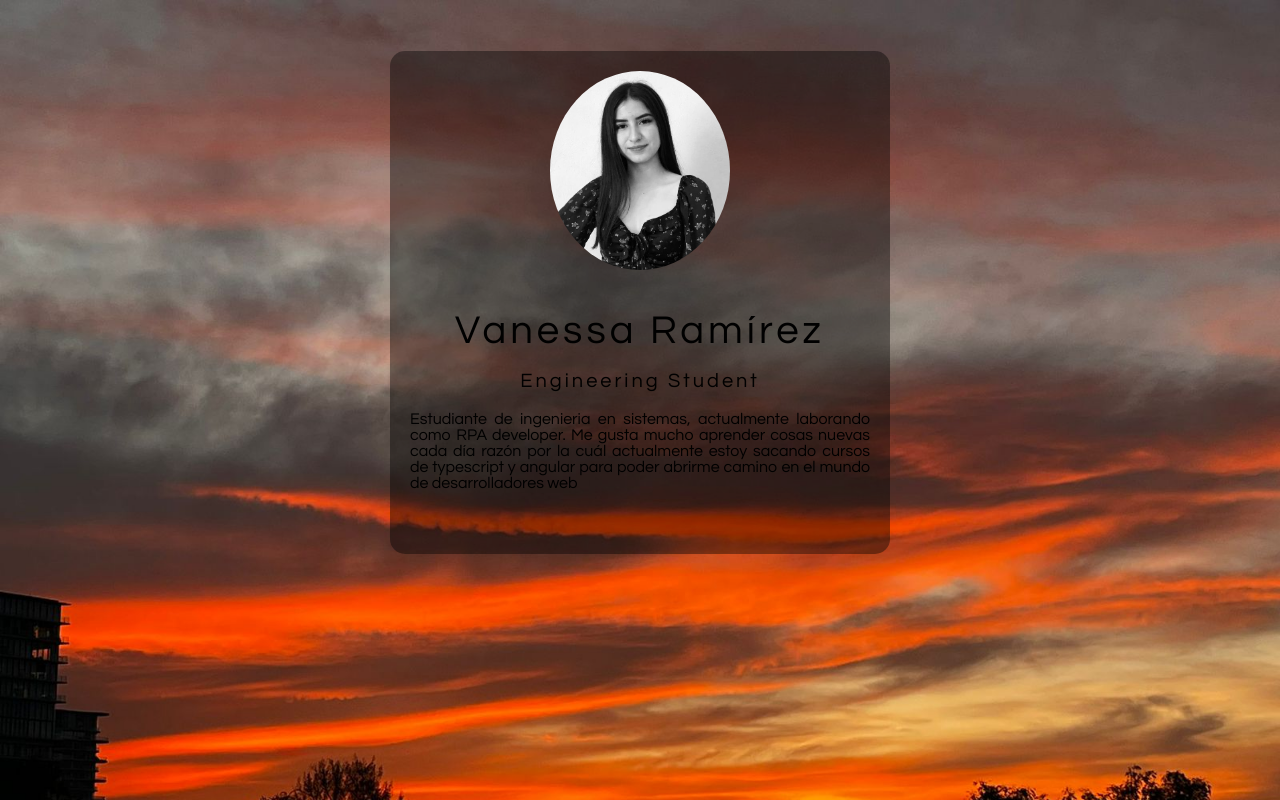
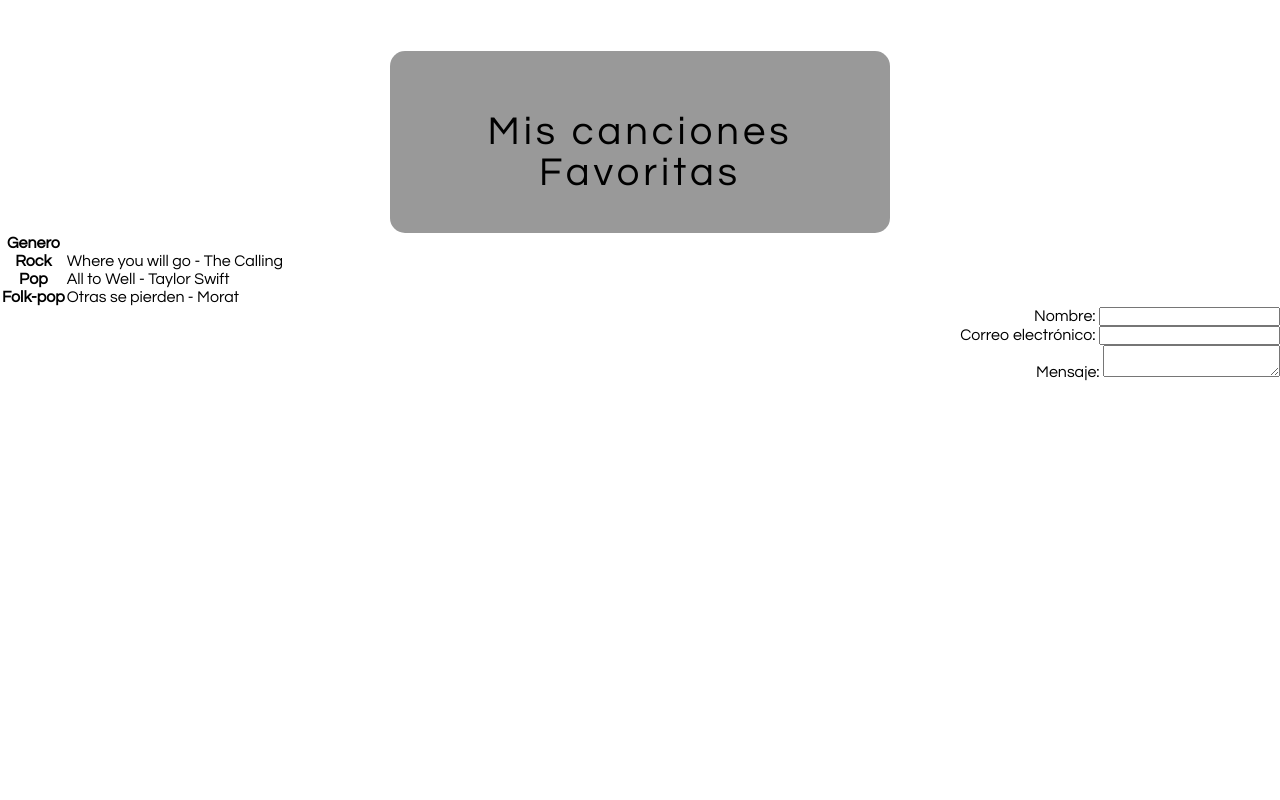
Before and after one commit to vaneessup/P-ginaWeb, a plain HTML site: page index.html in a window 1280 px wide. Drawn offline with Linux system fonts and the light colour scheme.

Commit message:
Version 1

```diff
--- a/index.html
+++ b/index.html
@@ -8,15 +8,46 @@
     </head>
 <body>
 <section class="box">
-    <img src="img/me.jpg" width="180" alt="" class="box-img">
-    <h1>Vanessa Ramírez</h1>
-    <h2>Engineering Student</h2>
-    <p>Estudiante de ingenieria en sistemas, actualmente laborando como RPA developer. Me gusta mucho aprender cosas nuevas cada día razón por la cuál actualmente estoy sacando cursos de typescript y angular para poder abrirme camino en el mundo de desarrolladores web</p>
-    <ul>
-        <li><a href="#"><i class="fa-brands fa-facebook-square" aria-hidden="true"></i></a></li>
-        <li><a href="#"><i class="fa-brands fa-instagram-square" aria-hidden="true"></i></a></li>
-        <li><a href="#"><i class="fa-brands fa-linkedin"aria-hidden="true"></i></a></li>
-    </ul>
+    <h1>Mis canciones Favoritas</h1>
 </section>
+
+<table class="default">
+
+    <tr>
+      <th scope="row">Genero</th>
+    </tr>
+    <tr>
+      <th>Rock</th>
+      <td>Where you will go - The Calling </td>
+    </tr>
+    <tr>
+      <th>Pop</th>
+      <td>All to Well - Taylor Swift</td>
+    </tr>
+    <tr>
+      <th>Folk-pop </th>
+      <td>Otras se pierden - Morat </td>
+    </tr>
+  </table>
+  <h2></h2>
+  <div align=right>
+    <form action="/my-handling-form-page" method="post">
+      <ul>
+       <li>
+         <label for="name">Nombre:</label>
+         <input type="text" id="name" name="user_name">
+       </li>
+       <li>
+         <label for="mail">Correo electrónico:</label>
+         <input type="email" id="mail" name="user_mail">
+       </li>
+       <li>
+         <label for="msg">Mensaje:</label>
+         <textarea id="msg" name="user_message"></textarea>
+       </li>
+      </ul>
+     </form>
+  </div>
+
 </body>
 </html>
```
Also changed, not shown: img/51ZVM6Q68PL._SX342_.jpg (added), img/fondo.jpg (deleted), img/me.jpg (deleted), style.css (line endings or trailing spaces).
